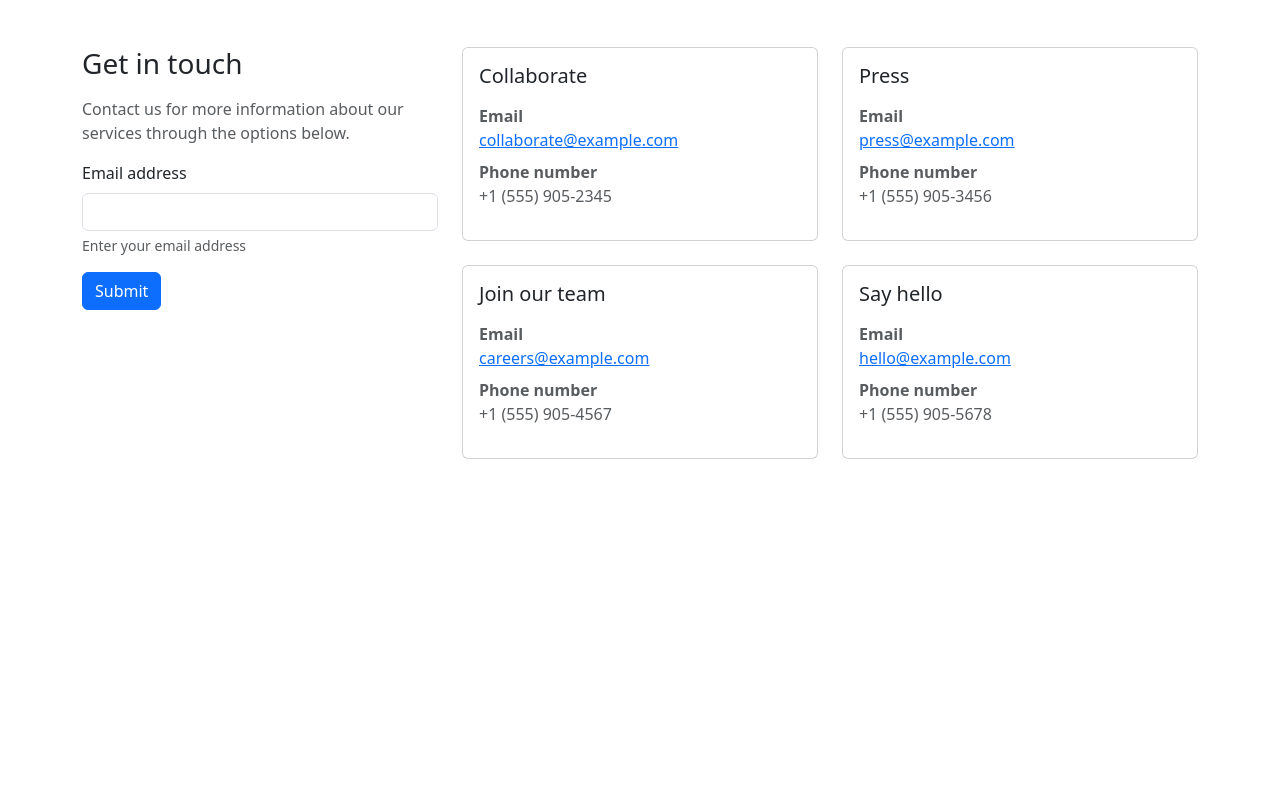
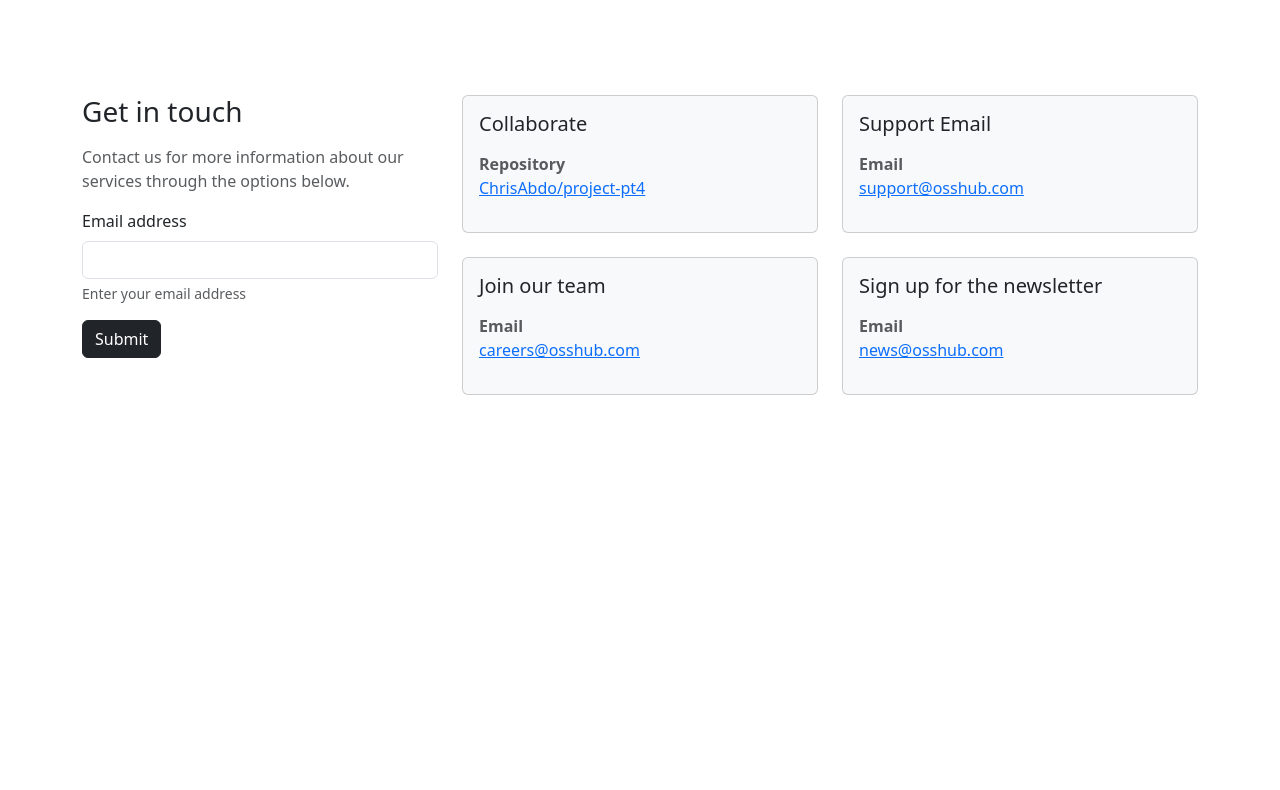
Before and after one commit to ChrisAbdo/project-p4, a plain HTML site: page contact.html in a window 1280 px wide. Shown: the part 57-847 px from the top of the page. Drawn offline with nearby package versions, Linux system fonts and the light colour scheme.

Commit message:
bunch of styling changes

```diff
--- a/contact.html
+++ b/contact.html
@@ -204,14 +204,14 @@
           </ul>
           <div class="d-flex">
             <input class="form-control me-2" placeholder="Search projects..." aria-label="Search">
-            <button class="btn btn-outline-success" type="submit">Login</button>
+            <button class="btn btn-dark" type="submit">Login</button>
             </form>
           </div>
         </div>
     </nav>
   </header>
 
-  <main class="vh-100">
+  <main class="vh-100 mt-lg-5">
     <div class="bg-white py-5">
       <div class="container">
         <div class="row">
@@ -227,55 +227,49 @@
                 <div id="emailHelp" class="form-text">Enter your email address</div>
               </div>
 
-              <button type="submit" class="btn btn-primary">Submit</button>
+              <button type="submit" class="btn btn-dark mb-5">Submit</button>
             </form>
           </div>
           <div class="col-lg-8">
             <div class="row">
               <div class="col-sm-6 mb-4">
-                <div class="card h-100">
+                <div class="card bg-light">
                   <div class="card-body">
                     <h3 class="h5">Collaborate</h3>
                     <dl class="mt-3 text-muted">
                       <div>
-                        <dt class="sr-only">Email</dt>
+                        <dt class="sr-only">Repository</dt>
                         <dd>
-                          <a class="font-weight-bold text-primary" href="mailto:collaborate@example.com">
-                            collaborate@example.com
+                          <a class="font-weight-bold text-primary" href="#">
+                            ChrisAbdo/project-pt4
                           </a>
                         </dd>
                       </div>
-                      <div class="mt-1">
-                        <dt class="sr-only">Phone number</dt>
-                        <dd>+1 (555) 905-2345</dd>
-                      </div>
+
                     </dl>
                   </div>
                 </div>
               </div>
               <div class="col-sm-6 mb-4">
-                <div class="card h-100">
+                <div class="card bg-light">
                   <div class="card-body">
-                    <h3 class="h5">Press</h3>
+                    <h3 class="h5">Support Email</h3>
                     <dl class="mt-3 text-muted">
                       <div>
                         <dt class="sr-only">Email</dt>
                         <dd>
                           <a class="font-weight-bold text-primary" href="mailto:press@example.com">
-                            press@example.com
+                            support@osshub.com
                           </a>
                         </dd>
                       </div>
-                      <div class="mt-1">
-                        <dt class="sr-only">Phone number</dt>
-                        <dd>+1 (555) 905-3456</dd>
-                      </div>
+
                     </dl>
                   </div>
                 </div>
               </div>
               <div class="col-sm-6 mb-4">
-                <div class="card h-100">
+                <div class="card bg-light">
                   <div class="card-body">
                     <h3 class="h5">Join our team</h3>
                     <dl class="mt-3 text-muted">
@@ -283,35 +277,29 @@
                         <dt class="sr-only">Email</dt>
                         <dd>
                           <a class="font-weight-bold text-primary" href="mailto:careers@example.com">
-                            careers@example.com
+                            careers@osshub.com
                           </a>
                         </dd>
                       </div>
-                      <div class="mt-1">
-                        <dt class="sr-only">Phone number</dt>
-                        <dd>+1 (555) 905-4567</dd>
-                      </div>
+
                     </dl>
                   </div>
                 </div>
               </div>
               <div class="col-sm-6 mb-4">
-                <div class="card h-100">
+                <div class="card bg-light">
                   <div class="card-body">
-                    <h3 class="h5">Say hello</h3>
+                    <h3 class="h5">Sign up for the newsletter</h3>
                     <dl class="mt-3 text-muted">
                       <div>
                         <dt class="sr-only">Email</dt>
                         <dd>
                           <a class="font-weight-bold text-primary" href="mailto:hello@example.com">
-                            hello@example.com
+                            news@osshub.com
                           </a>
                         </dd>
                       </div>
-                      <div class="mt-1">
-                        <dt class="sr-only">Phone number</dt>
-                        <dd>+1 (555) 905-5678</dd>
-                      </div>
+
                     </dl>
                   </div>
                 </div>
```
Also changed, not shown: explore.html (+4 -5 lines), index.html (+3 -3 lines), project.html (+1 -1 lines), smart-search.html (+21 -8 lines), upload.html (+2 -2 lines).
